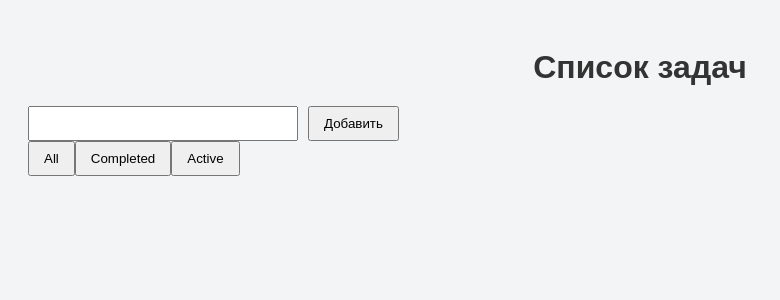
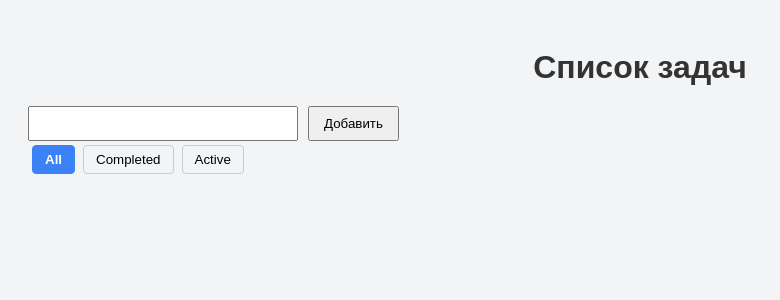
Before and after one commit to Laos22/todoApp, a React (Vite) app: page / in a window 1280 px wide. Shown: the top 300 px of the page, without its empty margins (0-780 px from the left). Built offline with nearby package versions, Linux system fonts and the light colour scheme.

Commit message:
add filter buttons

```diff
--- a/src/App.jsx
+++ b/src/App.jsx
@@ -44,7 +44,11 @@ function App() {
     localStorage.setItem("tasks", JSON.stringify(tasks));
   }, [tasks])
 
-
+const filteredTasks = tasks.filter(task => {
+  if (filter === "Completed") return task.completed;
+  if (filter === "Active") return !task.completed;
+  return true;
+})
 
   return (
     <>
@@ -52,11 +56,11 @@ function App() {
     <h1>Список задач</h1>
     <TaskForm inputValue={inputValue} onAdd={addTask} onChange={onChange}/>
     <div>
-      <button onClick={() => setFilter("All")}>All</button>
-      <button onClick={() => setFilter("Completed")}>Completed</button>
-      <button onClick={() => setFilter("Active")}>Active</button>
+      <button className={filter === 'All' ? "filter-btn active" : "filter-btn"} onClick={() => setFilter("All")}>All</button>
+      <button className={filter === 'Completed' ? "filter-btn active" : "filter-btn"} onClick={() => setFilter("Completed")}>Completed</button>
+      <button className={filter === 'Active' ? "filter-btn active" : "filter-btn"} onClick={() => setFilter("Active")}>Active</button>
     </div>
-    <TaskList tasks={tasks} onDelete={onDelete} onToggle={onToggle}/>
+    <TaskList tasks={filteredTasks} onDelete={onDelete} onToggle={onToggle}/>
 
     </>
   )
--- a/src/index.css
+++ b/src/index.css
@@ -48,3 +48,24 @@ button {
   text-decoration: line-through;
   opacity: 0.6;
 }
+
+.filter-btn {
+  padding: 6px 12px;
+  margin: 4px;
+  border: 1px solid #ccc;
+  background-color: #f3f4f6;
+  border-radius: 4px;
+  cursor: pointer;
+  transition: background-color 0.2s ease;
+}
+
+.filter-btn:hover {
+  background-color: #e5e7eb;
+}
+
+.filter-btn.active {
+  background-color: #3b82f6;
+  color: white;
+  border-color: #3b82f6;
+  font-weight: bold;
+}
```
